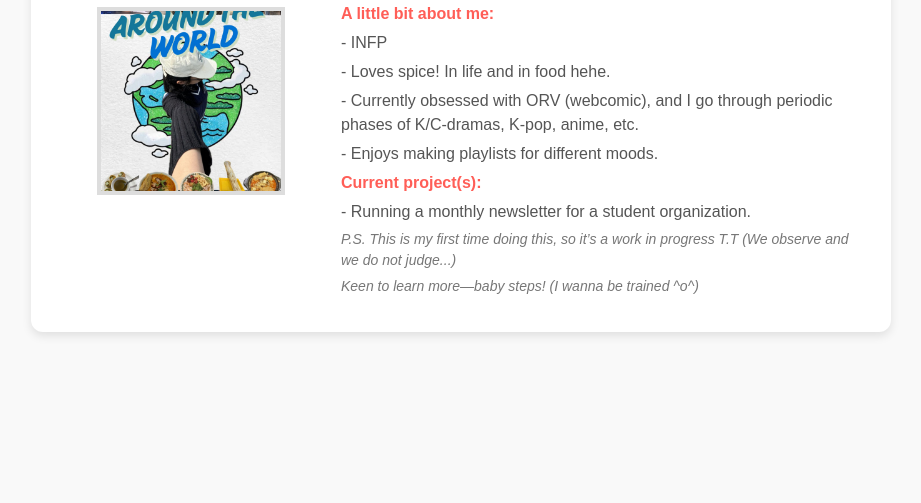
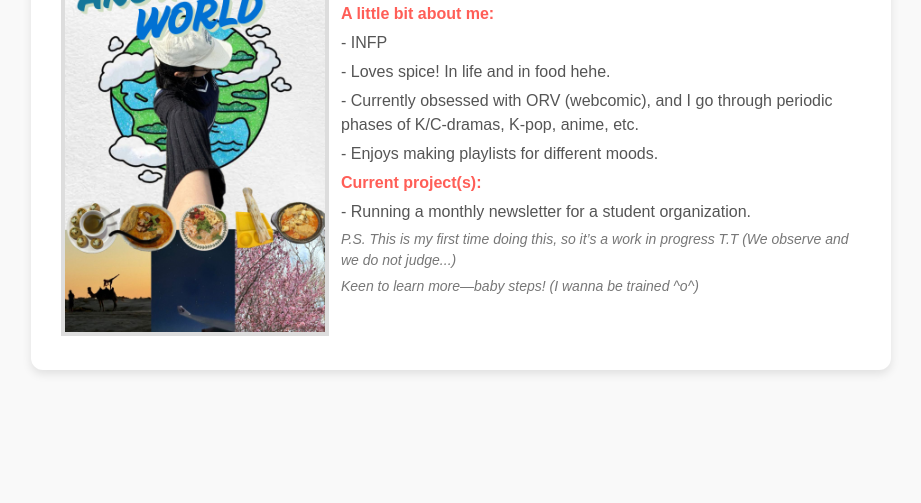
Before and after one commit to andre-tty/andre-tty.github.io, a plain HTML site: page index.html in a window 1280 px wide. Shown: the part 297-800 px from the top of the page, without its empty margins (179-1100 px from the left). Drawn offline with Linux system fonts and the light colour scheme.

Commit message:
Fixed image issues

```diff
--- a/index.html
+++ b/index.html
@@ -29,9 +29,8 @@
             text-align: center;
         }
         img {
-            width: 180px;
-            height: 180px;
-            object-fit: cover;
+            max-width: 100%;
+            height: auto;
             border: 4px solid #ddd;
         }
         .text-container {
```
